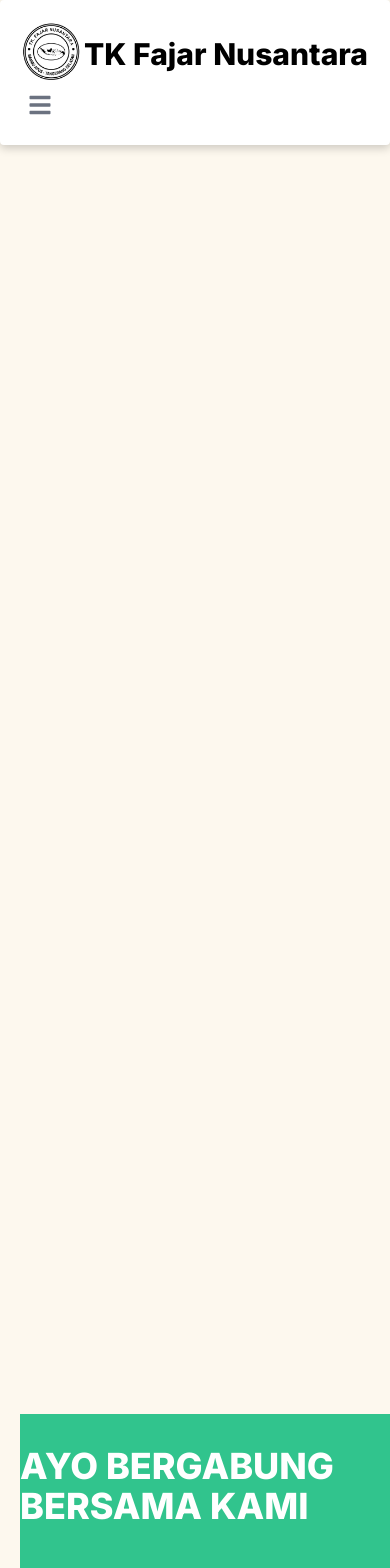
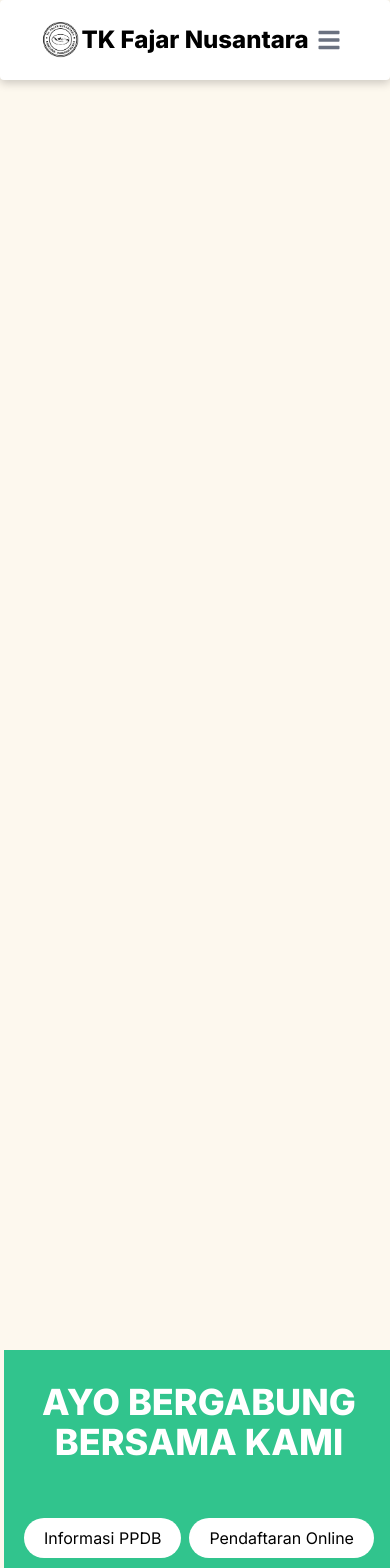
Before and after one commit to Andikafahrezi/landing-page, a React (Vite) app: page /Ppdb in a window 390 px wide. Shown: the top 1568 px of the page. Built offline with nearby package versions, Linux system fonts and the light colour scheme.

Commit message:
build:fix style in mobile view

```diff
--- a/package.json
+++ b/package.json
@@ -1,7 +1,7 @@
 {
   "name": "landingpage",
   "private": true,
-  "version": "1.0.0",
+  "version": "1.1.0",
   "type": "module",
   "scripts": {
     "dev": "vite",
--- a/src/components/Contact.jsx
+++ b/src/components/Contact.jsx
@@ -4,8 +4,8 @@ import { Link as Linked } from "react-router-dom";
 
 const Contact = () => {
   return (
-    <div className=" w-screen flex flex-col items-center justify-center  mt-10 md:mx-1 bg-green-400">
-      <h1 className="text-4xl font-bold mt-8 mb-10 hp:text-3xl  text-white ">Ada pertanyaan? Hubungi kami !</h1>
+    <div className=" w-screen flex flex-col   mt-10 md:mx-1 bg-green-400 hp:items-center text-center" >
+      <h1 className="text-4xl font-bold mt-8 mb-10 hp:text-xl  text-white ">Ada pertanyaan? Hubungi kami !</h1>
       <Linked to="ContactUs" spy={true} smooth={true} duration={500}>
           <Button title="Contact Us" />
         </Linked>
--- a/src/components/ContactUs.jsx
+++ b/src/components/ContactUs.jsx
@@ -15,7 +15,7 @@ const ContactUs = () => {
       <div id="Home" className="my-12">
       <Home />
       </div>
-      <div  id="ContactUs" className=" w-screen flex flex-col items-center justify-center mx-5 mt-10 mb-10 md:mx-1 bg-green-400">
+      <div  id="ContactUs" className=" w-screen flex flex-col text-center mt-10 mb-10 md:mx-1 bg-green-400">
         <h1 className="text-4xl font-bold mt-52 mb-10 hp:text-2xl  text-white ">
           AYO BERGABUNG BERSAMA KAMI
         </h1>
--- a/src/components/Navbar.jsx
+++ b/src/components/Navbar.jsx
@@ -12,8 +12,8 @@ function Component() {
     >
       <div>
         <Linked to="/" className=" flex flex-wrap font-semibold text-4xl xl:mr-96 cursor-pointer hp:mr-0">
-          <img src={img} alt="" className=" w-16"/>
-          <h1 className="text-3xl mt-4">TK Fajar Nusantara</h1>
+          <img src={img} alt="" className=" w-16 sl:w-10"/>
+          <h1 className="text-3xl mt-4 sl:mt-1 sl:text-2xl">TK Fajar Nusantara</h1>
                </Linked>
       </div>
       <NavbarToggle />
--- a/src/components/NavbarUs.jsx
+++ b/src/components/NavbarUs.jsx
@@ -12,8 +12,8 @@ function Component() {
     >
       <div>
         <Linked to="/" className=" flex flex-wrap font-semibold text-4xl xl:mr-96 cursor-pointer hp:mr-0">
-          <img src={img} alt="" className=" w-16"/>
-          <h1 className="text-3xl mt-4">TK Fajar Nusantara</h1>
+          <img src={img} alt="" className=" w-16 sl:w-10"/>
+          <h1 className="text-3xl mt-4 sl:mt-1 sl:text-2xl">TK Fajar Nusantara</h1>
                </Linked>
       </div>
       <NavbarToggle />
--- a/src/components/Ppdb.jsx
+++ b/src/components/Ppdb.jsx
@@ -20,19 +20,19 @@ const Ppdb = () => {
         className="flex justify-center"
         id="pamflate"
         data-aos="flip-right"
-        data-aos-easing="linear"
-        data-aos-duration="1500"
+        data-aos-easing="ease"
+        data-aos-duration="5000"
       >
         <img src={img} alt="Ppdb" className=" w-96" />
       </div>
       <div
         id="contactu"
-        className=" w-screen flex flex-col items-center justify-center mx-5 mt-10 mb-10 md:mx-1 bg-green-400"
+        className=" w-screen flex flex-col items-center justify-center mx-1 mt-10 mb-10 md:mx-1 bg-green-400"
       >
-        <h1 className="text-4xl font-bold mt-8 mb-10 hp:text-2xl  text-white ">
+        <h1 className="text-4xl font-bold mt-8 mb-10 hp:text-2xl  text-white text-center">
           AYO BERGABUNG BERSAMA KAMI
         </h1>
-        <div className="flex justify-center gap-10 mb-10">
+        <div className="flex justify-center gap-10 mb-10 sl:gap-2 ">
           <Linked to="https://api.whatsapp.com/send?phone=6281398485545&text=Saya%20ingin%20mengetahui%20tentang%20pendaftaran%20ini." spy={true} smooth={true} duration={500}>
             <Button title="Informasi PPDB" />
           </Linked>
--- a/tailwind.config.js
+++ b/tailwind.config.js
@@ -23,6 +23,8 @@ export default {
       // => @media (min-width: 1536px) { ... }
       'hp': '500px',
       // => @media (min-width: 640px) { ... }
+      'sl': '100px',
+      // => @media (min-width: 640px) { ... }
     },
     extend: {
       colors: {
```
Also changed, not shown: src/components/Home.jsx (+13 -5 lines), 1 other file (tests, documents, lock files or other folders).
